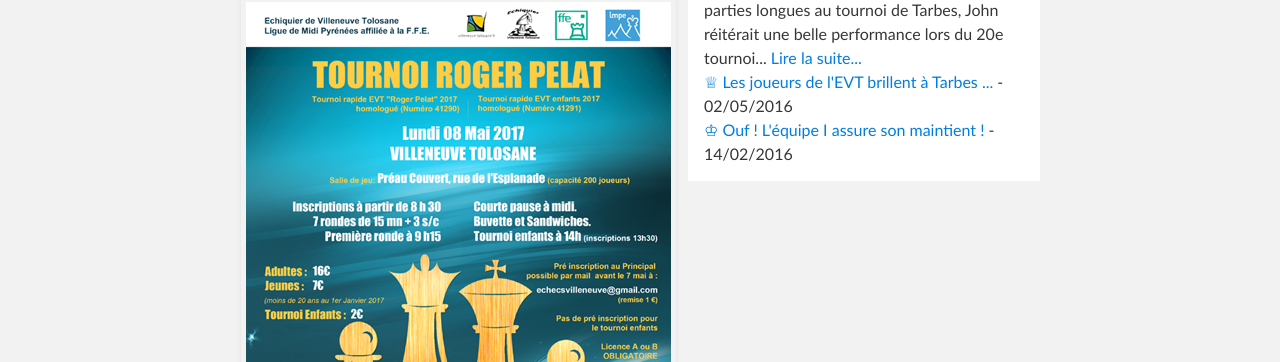
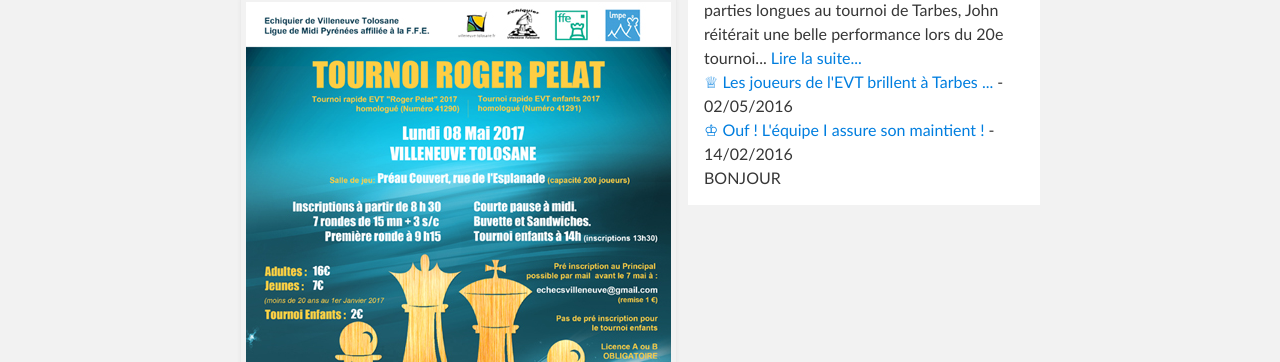
Before and after one commit to echiquier-villeneuve-tolosane/echiquier-villeneuve-tolosane.github.io, a Jekyll site: the page built from index.md, in a window 1280 px wide. Shown: the part 341-703 px from the top of the page. Built offline with Jekyll 4.4.1, drawn with Linux system fonts in a browser that asks for light colours; nearby versions of some CDN libraries.

Commit message:
Update home.html

```diff
--- a/_layouts/home.html
+++ b/_layouts/home.html
@@ -31,6 +31,9 @@
                 {% endif %}
               </li>
             {% endfor %}
+            <li>
+              BONJOUR
+            </li>
           </ul>
         </aside>
         {{ content }}
```
